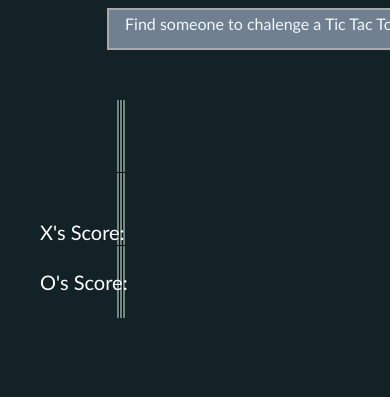
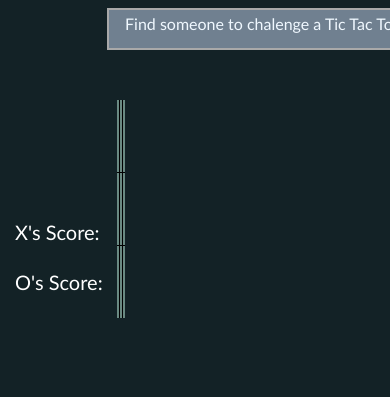
Before and after one commit to Abdulrhman-J/testing, a plain HTML site: page index.html in a window 390 px wide. Shown: the top 397 px of the page. Drawn offline with Linux system fonts and the light colour scheme.

Commit message:
Update style.css

```diff
--- a/css/style.css
+++ b/css/style.css
@@ -168,13 +168,13 @@ footer {
     #scoreArea p:first-child {
         font-size: 20px;
         position: absolute;
-        left: 40px;
+        left: 15px;
         top: 200px;
     }
     #scoreArea p:last-child {
         font-size: 20px;
         position: absolute;
-        left: 40px;
+        left: 15px;
         top: 250px;
     }
 }
```
